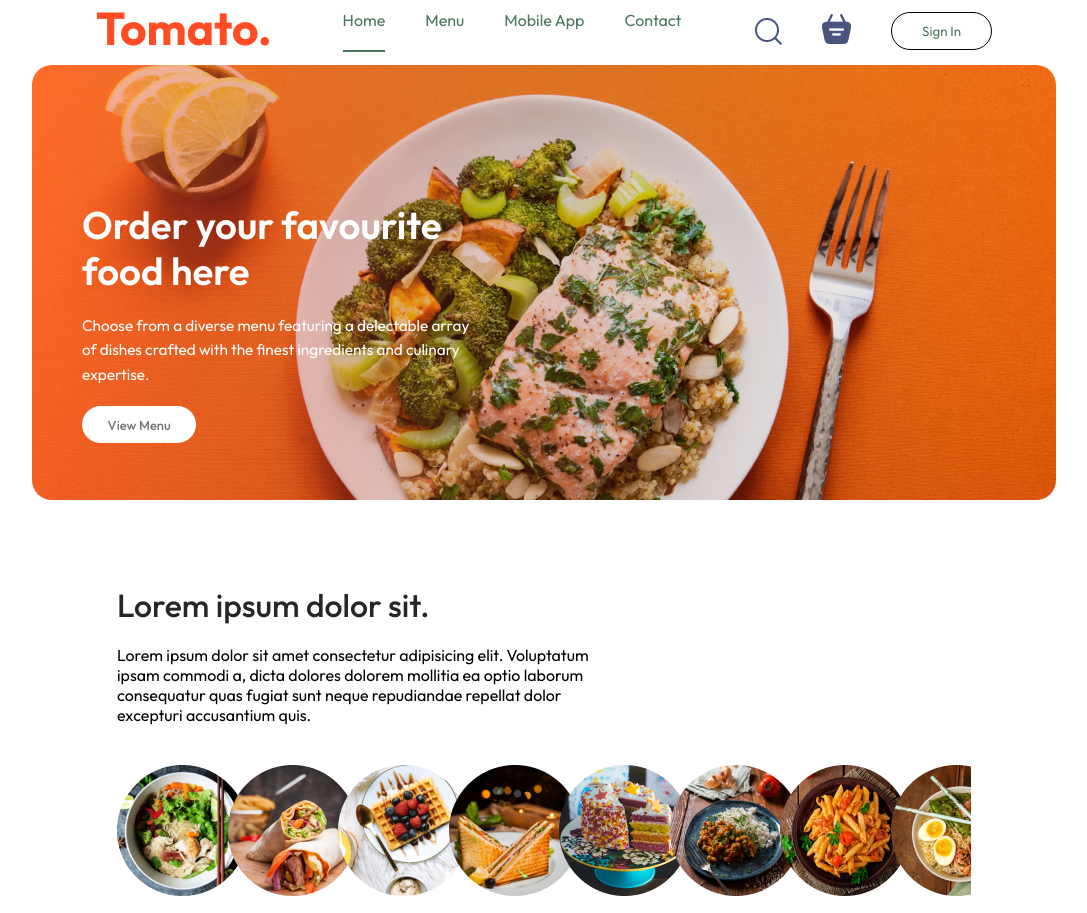
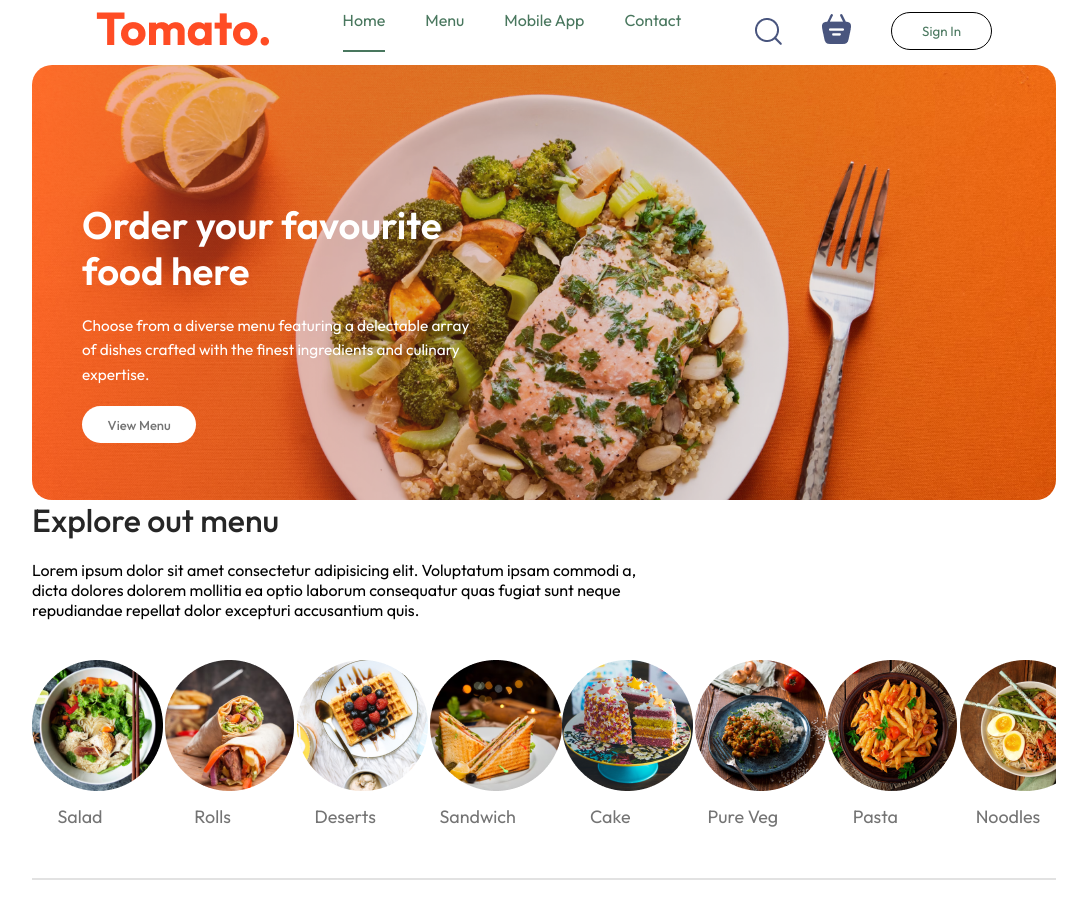
Before and after one commit to RudraSuthar09/Sharnam_project_for_ngo, a React (Vite) app in the folder Frontend/: page / in a window 1280 px wide. Shown: the top 913 px of the page, without its empty margins (96-1183 px from the left). Built offline with nearby package versions, Linux system fonts and the light colour scheme.

Commit message:
exploremenu updated

```diff
--- a/Frontend/src/components/ExploreMenu/ExploreMenu.css
+++ b/Frontend/src/components/ExploreMenu/ExploreMenu.css
@@ -3,7 +3,7 @@
     display: flex;
     flex-direction: column;
     gap: 20px;
-    padding: 85px;
+
 
 }
 .explore-menu h1{
@@ -54,7 +54,7 @@
     border: none;
 }
 .explore-menu-list-item .active{
-    border: 4px solid black;
+    border: 4px solid tomato;
     padding: 2px;
     border-radius: 50%;
 }
--- a/Frontend/src/components/ExploreMenu/ExploreMenu.jsx
+++ b/Frontend/src/components/ExploreMenu/ExploreMenu.jsx
@@ -6,10 +6,10 @@ const ExploreMenu = ({category,setCategory}) => {
 
     return (
         <div className="explore-menu" id="explore-menu">
-            <h1>Lorem ipsum dolor sit.</h1>
+            <h1>Explore out menu</h1>
             <p className="explore-menu-text">
                 Lorem ipsum dolor sit amet consectetur adipisicing elit. Voluptatum ipsam commodi a, dicta dolores dolorem mollitia ea optio laborum consequatur quas fugiat sunt neque repudiandae repellat dolor excepturi accusantium quis.
-            </p>
+                </p>
             <div className="explore-menu-list">
                 {menu_list.map((item, index) => {
                     return (
```
